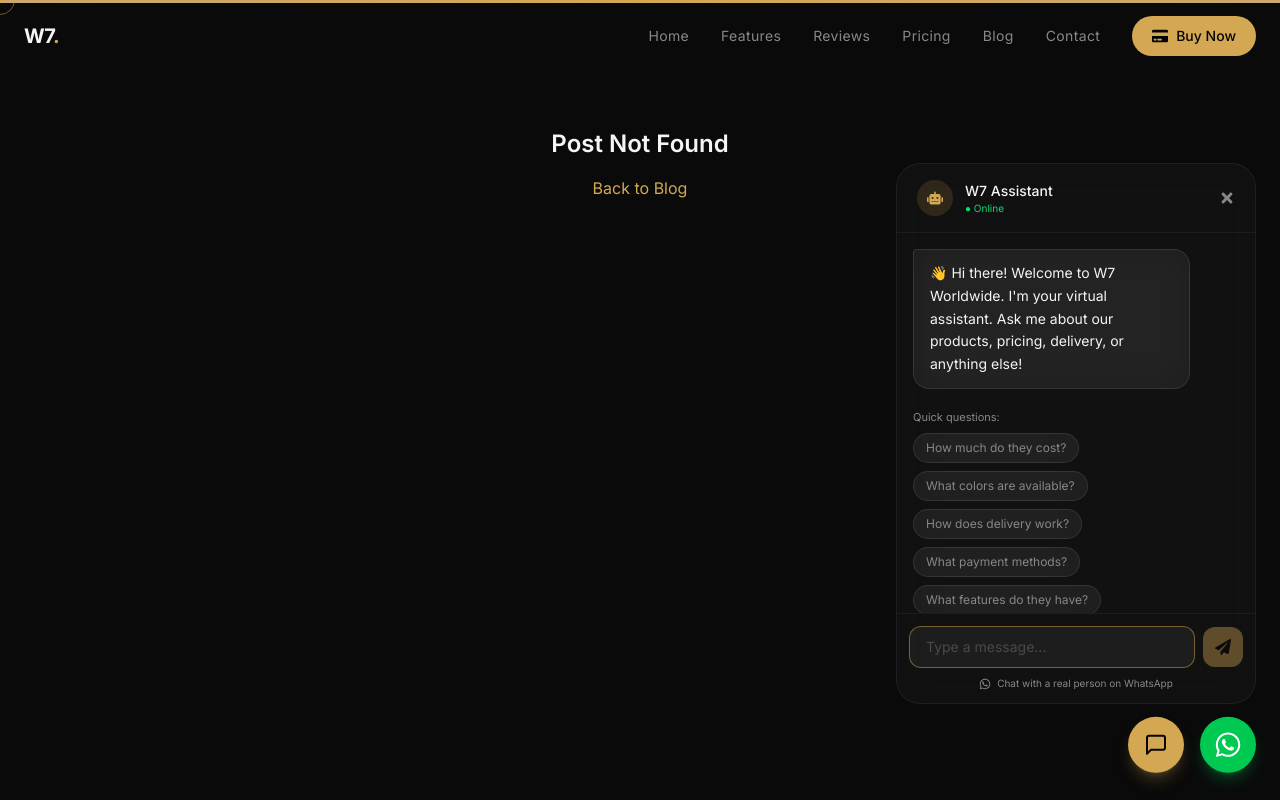
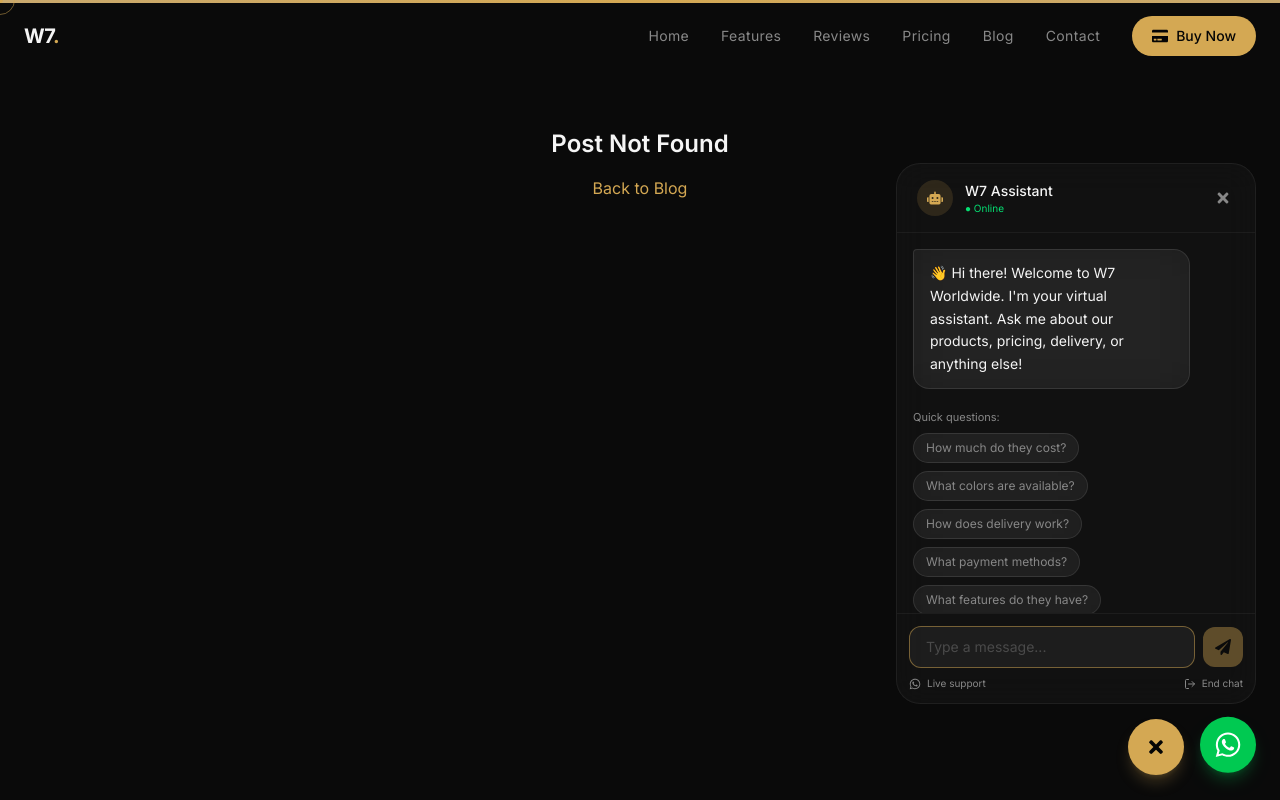
Before and after one commit to Xoski2/Wekhele7, a React (Vite) app: page /blog/1 in a window 1280 px wide. Both pictures are taken after a click on the button "Chat with assistant". Shown: the top 800 px of the page. Built offline with nearby package versions, Linux system fonts and the light colour scheme.

Commit message:
feat: add end chat button, click-outside close, and toggle button

```diff
--- a/src/components/ChatBot.tsx
+++ b/src/components/ChatBot.tsx
@@ -1,7 +1,7 @@
 import { useState, useRef, useEffect } from 'react'
 import { motion, AnimatePresence } from 'framer-motion'
 import { FaTimes, FaPaperPlane, FaRobot, FaWhatsapp } from 'react-icons/fa'
-import { FiMessageSquare } from 'react-icons/fi'
+import { FiMessageSquare, FiLogOut } from 'react-icons/fi'
 import { WELCOME_MESSAGE, SUGGESTED_QUESTIONS, RESPONSES } from '@/data/chatbot'
 
 interface Message {
@@ -16,6 +16,7 @@
   const [showQuestions, setShowQuestions] = useState(true)
   const messagesEndRef = useRef<HTMLDivElement>(null)
   const inputRef = useRef<HTMLInputElement>(null)
+  const chatRef = useRef<HTMLDivElement>(null)
 
   useEffect(() => {
     messagesEndRef.current?.scrollIntoView({ behavior: 'smooth' })
@@ -24,6 +25,26 @@
   useEffect(() => {
     if (open) inputRef.current?.focus()
   }, [open])
+
+  useEffect(() => {
+    const handleClickOutside = (e: MouseEvent) => {
+      if (open && chatRef.current && !chatRef.current.contains(e.target as Node)) {
+        const btn = document.querySelector('[data-chat-toggle]')
+        if (btn && btn.contains(e.target as Node)) return
+        setOpen(false)
+      }
+    }
+    document.addEventListener('mousedown', handleClickOutside)
+    return () => document.removeEventListener('mousedown', handleClickOutside)
+  }, [open])
+
+  const endChat = () => {
+    setOpen(false)
+    setTimeout(() => {
+      setMessages([{ text: WELCOME_MESSAGE, isBot: true }])
+      setShowQuestions(true)
+    }, 300)
+  }
 
   const findResponse = (query: string): Message => {
     const lower = query.toLowerCase()
@@ -87,20 +108,22 @@
   return (
     <>
       <motion.button
-        onClick={() => setOpen(true)}
+        data-chat-toggle
+        onClick={() => setOpen((prev) => !prev)}
         className="fixed bottom-6 right-24 z-40 flex items-center justify-center w-14 h-14 rounded-full bg-w7-gold text-w7-dark shadow-lg shadow-w7-gold/25 hover:shadow-w7-gold/40"
         whileHover={{ scale: 1.1 }}
         whileTap={{ scale: 0.9 }}
-        animate={{ y: [0, -6, 0] }}
+        animate={open ? {} : { y: [0, -6, 0] }}
         transition={{ y: { duration: 2, repeat: Infinity, ease: 'easeInOut' } }}
-        aria-label="Chat with assistant"
+        aria-label={open ? 'Close chat' : 'Chat with assistant'}
       >
-        <FiMessageSquare className="w-6 h-6" />
+        {open ? <FaTimes className="w-5 h-5" /> : <FiMessageSquare className="w-6 h-6" />}
       </motion.button>
 
       <AnimatePresence>
         {open && (
           <motion.div
+            ref={chatRef}
             className="fixed bottom-24 right-6 z-50 w-[360px] max-w-[calc(100vw-2rem)] glass-card overflow-hidden"
             style={{ maxHeight: 'min(600px, calc(100vh - 120px))' }}
             initial={{ opacity: 0, y: 20, scale: 0.95 }}
@@ -120,7 +143,8 @@
               </div>
               <button
                 onClick={() => setOpen(false)}
-                className="text-w7-gray hover:text-white cursor-pointer transition-colors"
+                className="text-w7-gray hover:text-white cursor-pointer transition-colors p-1"
+                title="Close chat"
               >
                 <FaTimes className="w-4 h-4" />
               </button>
@@ -180,15 +204,24 @@
                   <FaPaperPlane className="w-4 h-4" />
                 </button>
               </div>
+              <div className="flex items-center justify-between mt-2">
                 <a
                   href="https://wa.me/+265990173974"
                   target="_blank"
                   rel="noopener noreferrer"
-                className="flex items-center justify-center gap-1.5 text-[10px] text-w7-gray hover:text-green-400 mt-2 transition-colors"
+                  className="flex items-center gap-1.5 text-[10px] text-w7-gray hover:text-green-400 transition-colors"
                 >
                   <FaWhatsapp className="w-3 h-3" />
-                Chat with a real person on WhatsApp
+                  Live support
                 </a>
+                <button
+                  onClick={endChat}
+                  className="flex items-center gap-1.5 text-[10px] text-w7-gray hover:text-red-400 transition-colors cursor-pointer"
+                >
+                  <FiLogOut className="w-3 h-3" />
+                  End chat
+                </button>
+              </div>
             </div>
           </motion.div>
         )}
```
Lines whose indentation alone changed are shown as unchanged.
